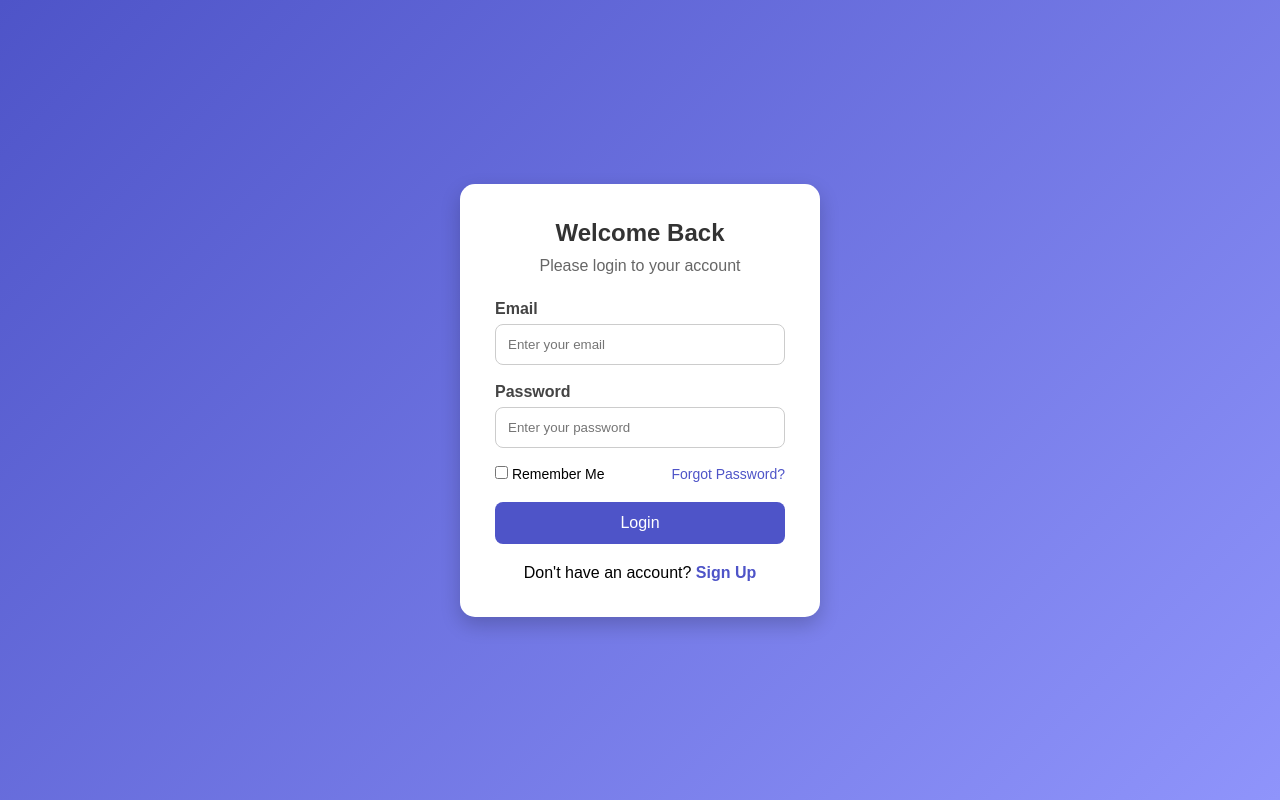
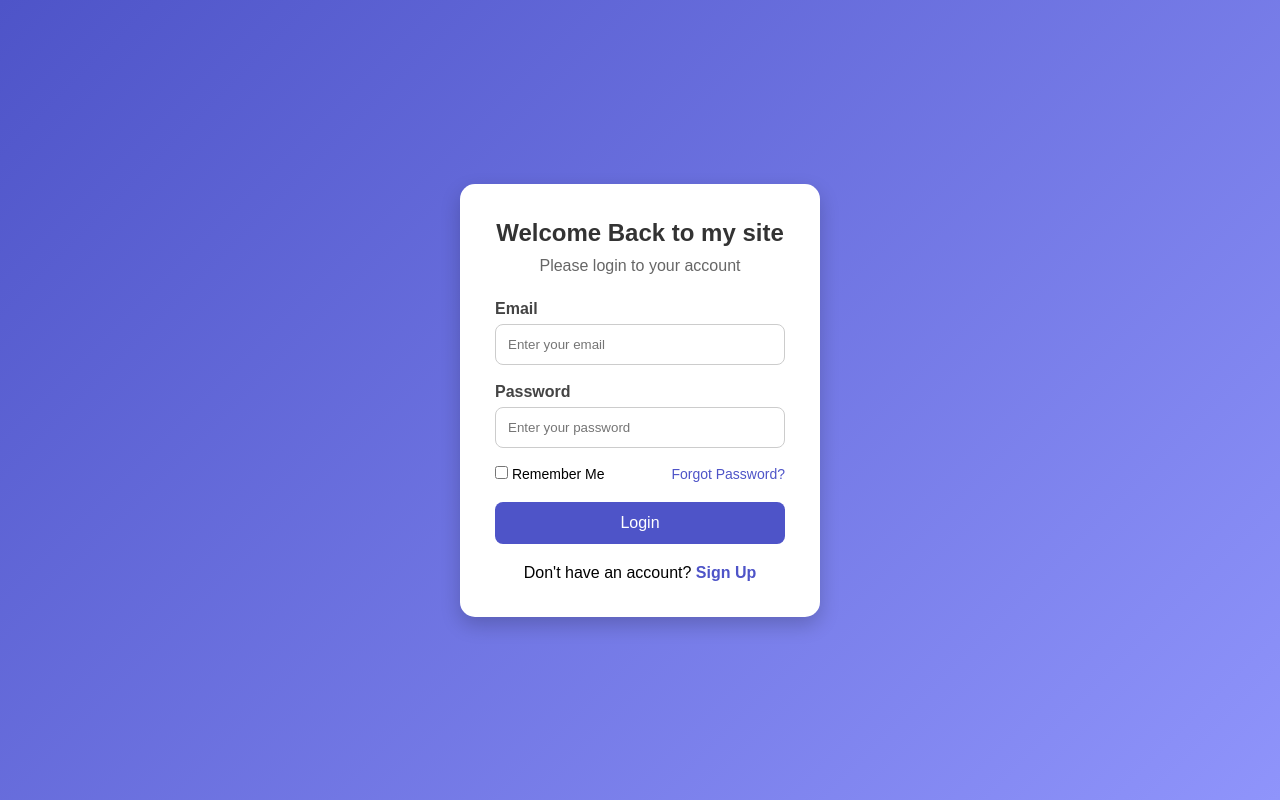
Before and after one commit to rani26066/rani, a plain HTML site: page index.html in a window 1280 px wide. Drawn offline with Linux system fonts and the light colour scheme.

Commit message:
Update index.html1

```diff
--- a/index.html
+++ b/index.html
@@ -10,7 +10,7 @@
 
     <div class="login-container">
         <div class="login-box">
-            <h2>Welcome Back</h2>
+            <h2>Welcome Back to my site</h2>
             <p>Please login to your account</p>
 
             <form>
```
